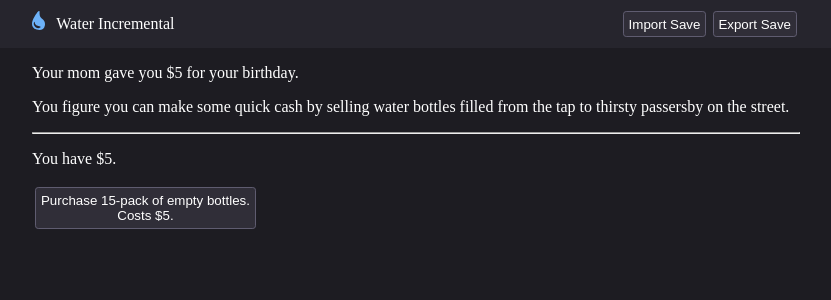
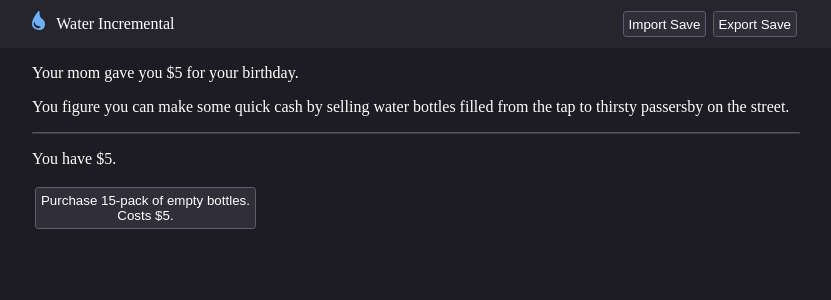
Before and after one commit to TehBrian/water-incremental, a SvelteKit app: page / in a window 1280 px wide. Shown: the top 300 px of the page, without its empty margins (224-1055 px from the left). Built offline with nearby package versions, Linux system fonts and the light colour scheme.

Commit message:
style hr

```diff
--- a/src/routes/+page.svelte
+++ b/src/routes/+page.svelte
@@ -93,6 +93,12 @@
 				border-color: hsl(250, 10%, 24%);
 			}
 		}
+
+        hr {
+			border: 0.1rem solid;
+			border-radius: 0.2rem;
+            border-color: hsl(250, 10%, 36%) hsl(250, 10%, 24%) hsl(250, 10%, 24%);
+        }
 	</style>
 </svelte:head>
 
```
